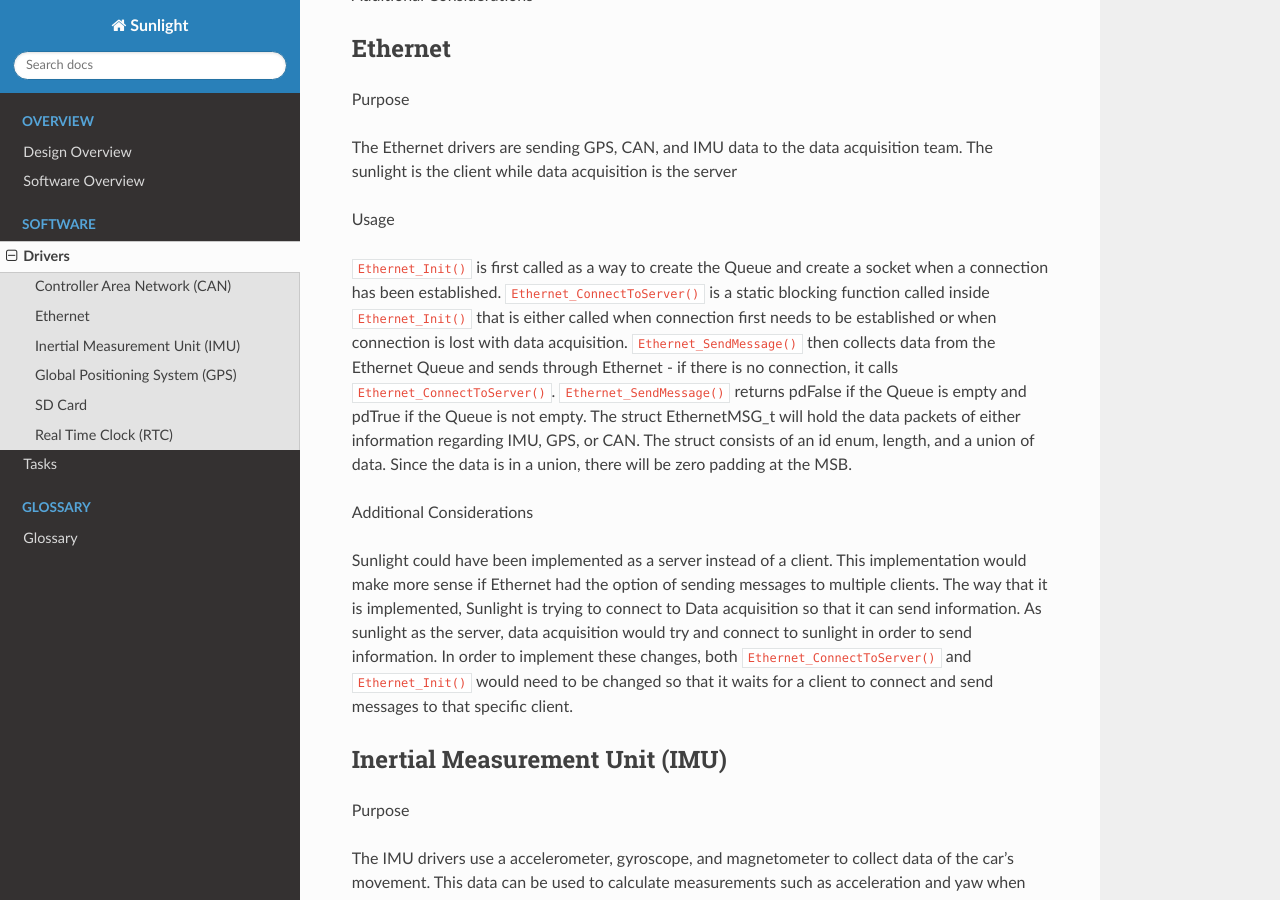
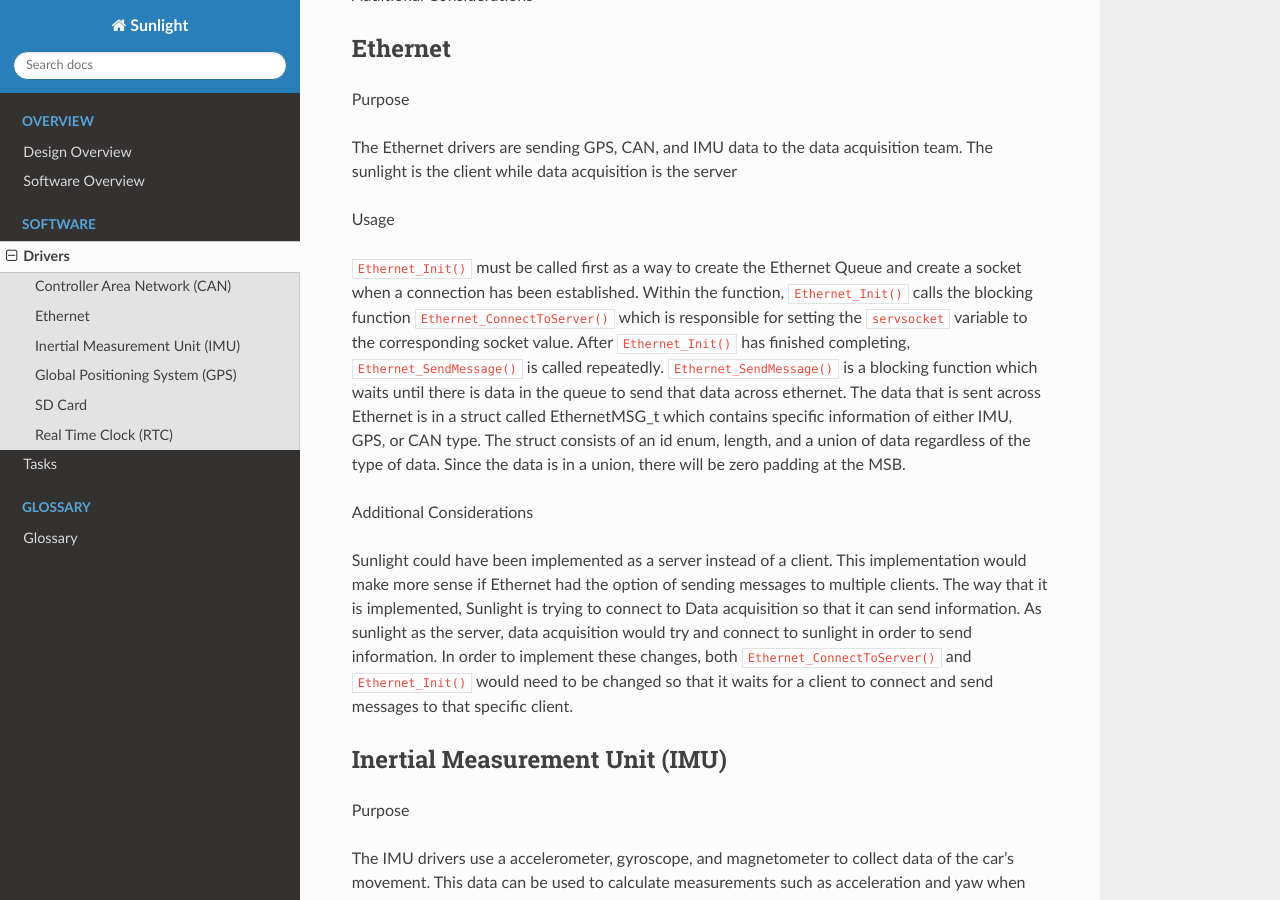
Before and after one commit to lhr-solar/DataAcq-Sunlight, a Sphinx documentation site: the page built from Docs/source/Software/drivers.rst, in a window 1280 px wide and 900 px high, scrolled down 328 px. Built offline with Sphinx 7.4.7 and the Read the Docs theme 2.0.0, drawn with Linux system fonts in a browser that asks for light colours; pages that are not in the unit, such as notebooks, are missing from menus.

Commit message:
changed the Docs- Ethernet Usage part

```diff
--- a/Docs/source/Software/drivers.rst
+++ b/Docs/source/Software/drivers.rst
@@ -21,13 +21,12 @@ The sunlight is the client while data acquisition is the server
 
 Usage
 
-``Ethernet_Init()`` is first called as a way to create the Queue and create a socket when a connection has been established.
-``Ethernet_ConnectToServer()`` is a static blocking function called inside ``Ethernet_Init()`` that is either called when connection
-first needs to be established or when connection is lost with data acquisition.  ``Ethernet_SendMessage()`` then collects data from the
-Ethernet Queue and sends through Ethernet - if there is no connection, it calls ``Ethernet_ConnectToServer()``. ``Ethernet_SendMessage()`` returns pdFalse
-if the Queue is empty and pdTrue if the Queue is not empty. The struct EthernetMSG_t will hold the data packets of either information
-regarding IMU, GPS, or CAN. The struct consists of an id enum, length, and a union of data. Since the data is in a union, there will be zero padding
-at the MSB.
+``Ethernet_Init()`` must be called first as a way to create the Ethernet Queue and create a socket when a connection has been established.
+Within the function, ``Ethernet_Init()`` calls the blocking function ``Ethernet_ConnectToServer()`` which is responsible for setting the ``servsocket`` variable to the corresponding socket value.
+After ``Ethernet_Init()`` has finished completing, ``Ethernet_SendMessage()`` is called repeatedly. ``Ethernet_SendMessage()`` is a blocking function which waits until there is data in the queue to send that data across ethernet.
+The data that is sent across Ethernet is in a struct called EthernetMSG_t which contains specific information of either IMU, GPS, or CAN type.
+The struct consists of an id enum, length, and a union of data regardless of the type of data.
+Since the data is in a union, there will be zero padding at the MSB.
 
 Additional Considerations
 
```
